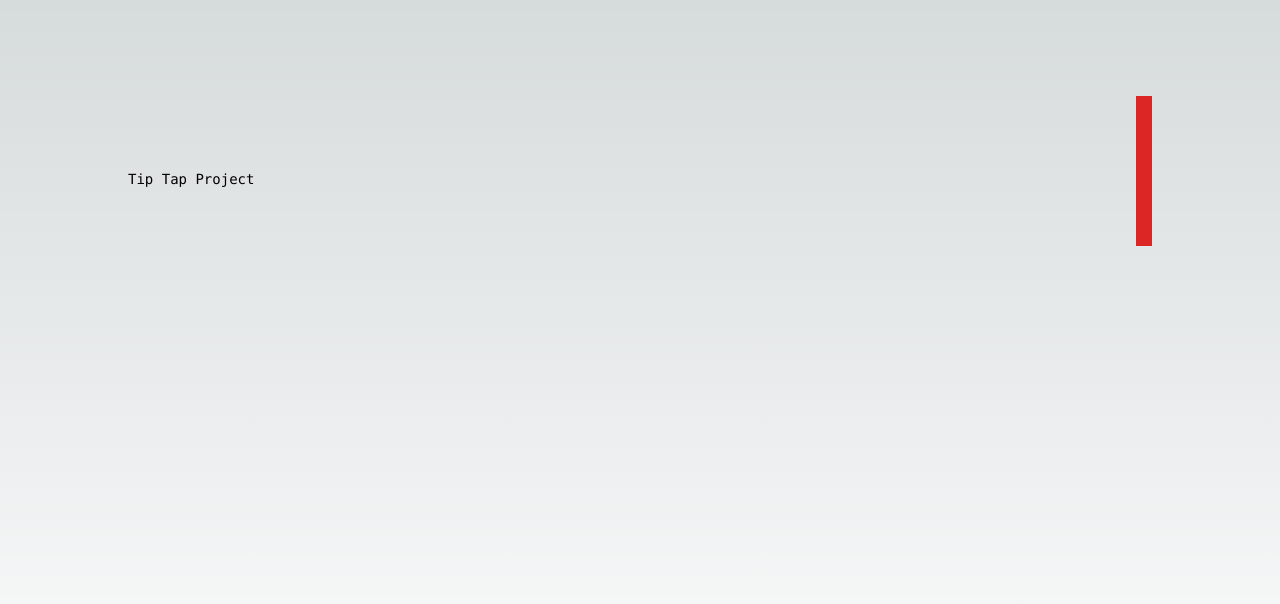
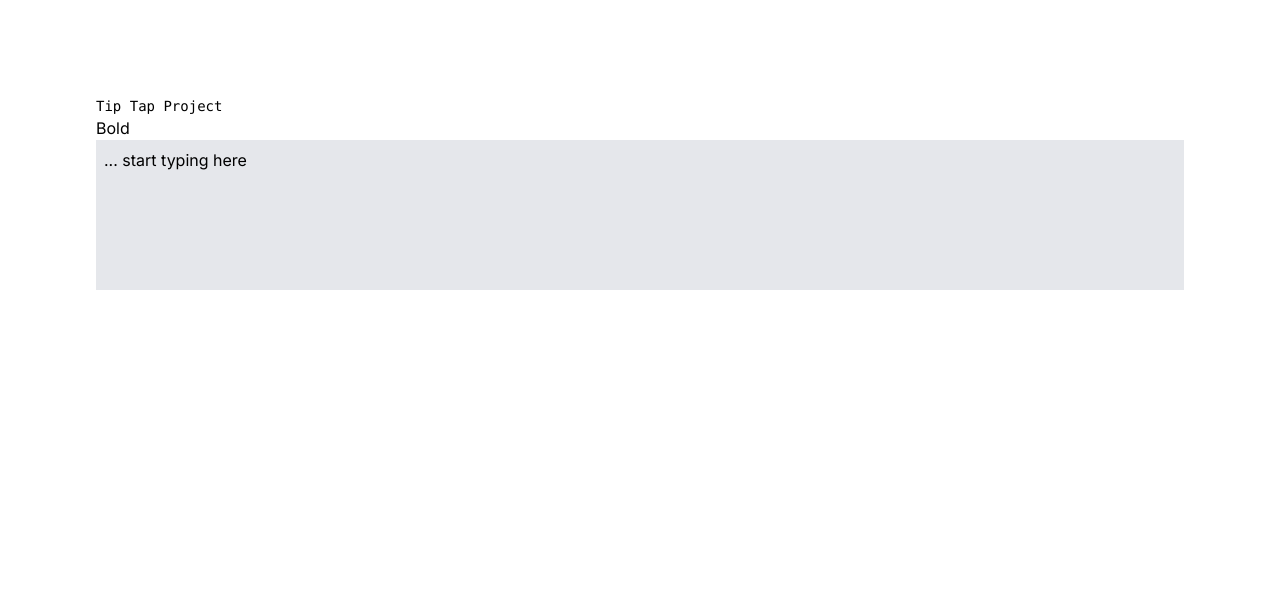
Before and after one commit to benroasting/tiptap-sandbox, a Next.js app: page / in a window 1280 px wide. Shown: the top 604 px of the page. Built offline with nearby package versions, Linux system fonts and the light colour scheme.

Commit message:
tiptap updates

```diff
--- a/app/components/tiptap.tsx
+++ b/app/components/tiptap.tsx
@@ -1,29 +1,36 @@
-'use client'
+"use client";
 
-import Document from '@tiptap/extension-document'
-import Paragraph from '@tiptap/extension-paragraph'
-import Text from '@tiptap/extension-text'
-import { useEditor, EditorContent, Editor } from '@tiptap/react'
-import { useRef } from 'react'
+import Document from "@tiptap/extension-document";
+import Paragraph from "@tiptap/extension-paragraph";
+import Text from "@tiptap/extension-text";
+import { useEditor, EditorContent, Editor } from "@tiptap/react";
+import { useRef } from "react";
+
+const Menu = ({ editor }: { editor: Editor | null }) => {
+  return (
+    <div className="flex border-sm border-gray-40">
+      <button>Bold</button>
+    </div>
+  );
+};
 
 const Tiptap = ({ content }: { content: string }) => {
   const inputRef = useRef<HTMLInputElement>(null);
 
   const editor = useEditor({
-    extensions: [
-      Document,
-      Paragraph,
-      Text,
-    ],
+    extensions: [Document, Paragraph, Text],
     content,
-  })
+  });
 
   return (
     <div>
-      <EditorContent editor={editor} className='mb-4 min-h-[150px] border-sm border-gray-300 bg-red-600 p-2' />
+      <Menu editor={editor} />
+      <EditorContent
+        editor={editor}
+        className="mb-4 w-full min-h-[150px] border-sm border-black-300 bg-gray-200 p-2"
+      />
     </div>
+  );
+};
 
-  )
-}
-
-export default Tiptap
+export default Tiptap;
--- a/app/globals.css
+++ b/app/globals.css
@@ -15,13 +15,3 @@
     --background-end-rgb: 0, 0, 0;
   }
 }
-
-body {
-  color: rgb(var(--foreground-rgb));
-  background: linear-gradient(
-      to bottom,
-      transparent,
-      rgb(var(--background-end-rgb))
-    )
-    rgb(var(--background-start-rgb));
-}
--- a/app/page.tsx
+++ b/app/page.tsx
@@ -1,13 +1,12 @@
-import Tiptap from "./components/tiptap"
+import Tiptap from "./components/tiptap";
 
 export default function Home() {
   return (
-    <main className="flex min-h-screen flex-col items-center justify-between p-24">
-      <div className="z-10 w-full max-w-5xl items-center justify-between font-mono text-sm lg:flex">
+    <main className="items-center justify-between p-24">
+      <div className="z-10 w-full items-center justify-between font-mono text-sm">
         Tip Tap Project
-
-        <Tiptap />
       </div>
+      <Tiptap content="... start typing here" />
     </main>
-  )
+  );
 }
```
